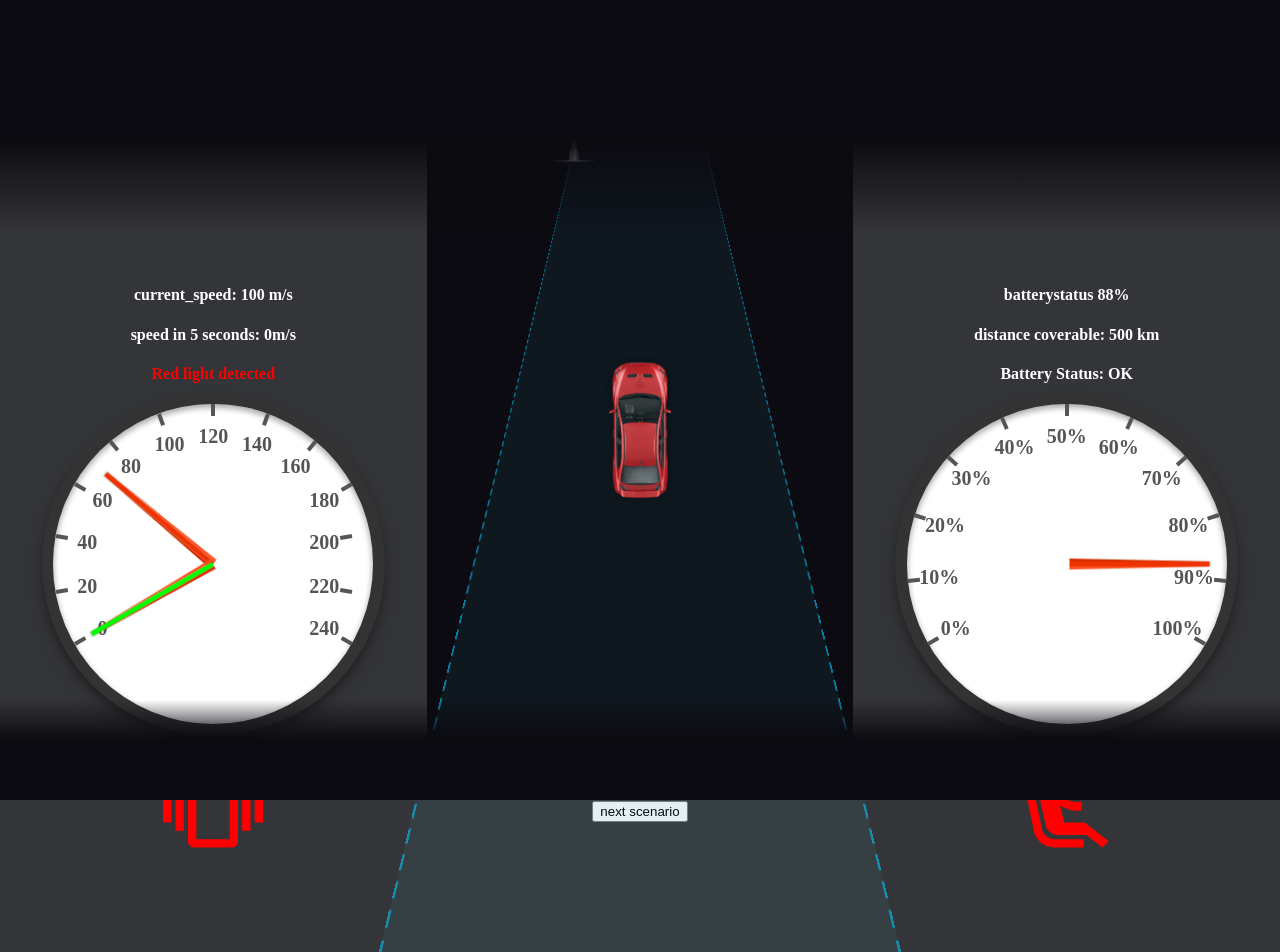
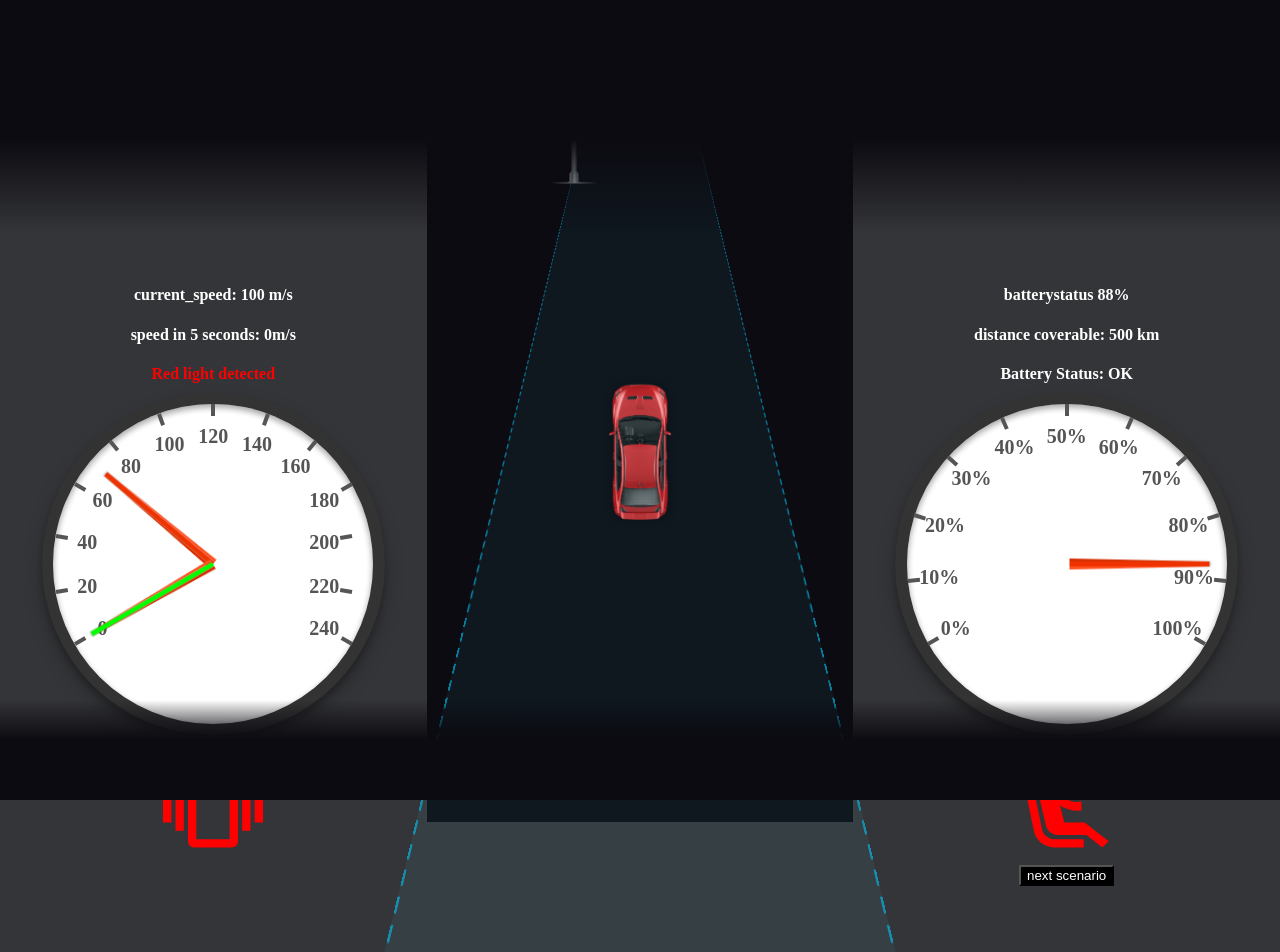
Before and after one commit to Mr-1011/Claire, a React (Create React App) app: page /speedometer in a window 1280 px wide. Shown: the top 952 px of the page. Built offline with nearby package versions, Linux system fonts and the light colour scheme; the HTML template or start-up script is replaced by a standard one; a web font is replaced by a local one.

Commit message:
child animation

```diff
--- a/src/Components/Animation/Animation_child.js
+++ b/src/Components/Animation/Animation_child.js
@@ -30,6 +30,10 @@ function Animation_child() {
       setTimeout(() => {
         setStopRoad(true);
       }, 4000);
+      setTimeout(()=>{
+        setShowChild(false);
+        setStopRoad(false);
+      },10000)
     }, Math.random() * 4 * 2500);
     return () => {
       window.clearTimeout(showChild);
@@ -52,7 +56,7 @@ function Animation_child() {
                     <img src={Child} />
                 </TrafficWrapper>
                 )}
-                <RoadWrapper className={stopRoad ? "" : "dashboard_wrapper"}>
+                <RoadWrapper className={stopRoad ? "slowroad" : "dashboard_wrapper"}>
                 <Road></Road>
                 <Road></Road>
                 <Road></Road>
--- a/src/Components/speedometer/speedometer_child.jsx
+++ b/src/Components/speedometer/speedometer_child.jsx
@@ -20,7 +20,7 @@ let predicition_horizon = 5;
 // animationtime and audiocounter exist to make the animation more stable
 const [acceleration,setAcceleration] = useState(1.5);
 const [alpha,setAlpha] = useState(startspeed+60);
-const [beta,setBeta] = useState(startspeed+acceleration*predicition_horizon+60);
+const [beta,setBeta] = useState(180);
 const [notifications,setNotifications] = useState("Set speed to 120 km/h")
 const [audiocounter, setAudiocounter] = useState(0);
 const [animationtime, setAnimationtime] = useState(10);
@@ -32,7 +32,8 @@ function play(){
 
 //the useEffect code is executed when the traffic light appears or the car stops
 useEffect(() =>{
-
+	console.log(beta);
+	console.log(alpha);
 	if(dataFromParent.dataFromParent.child==true){
 		setBeta(90);
 		setAcceleration(0);
@@ -43,10 +44,17 @@ useEffect(() =>{
 			play();
 		}
 	}
+	else{
+		setBeta(180);
+		setNotifications("set speed to 120 kmh");
+		setAnimationtime(10);
+
+	}
 	if(dataFromParent.dataFromParent.stop==true){
 		setAlpha(beta);
 
 	}
+
 
 },[dataFromParent.dataFromParent.child, dataFromParent.dataFromParent.stop])
 
@@ -57,11 +65,7 @@ useEffect(() =>{
 //speed(t) = startspeed+t*acceleration
 //predicted_speed = speed * Time_horizon* acceleration
 
-const setPred_Speed = (acceleration,startspeed,predicition_horizon) => {
-	let speed = startspeed+predicition_horizon*acceleration+60;
-	setBeta(speed+60);
-	return speed;
-}
+
 
 //animation for red needle (current speed)
 const rotate = keyframes`
@@ -71,11 +75,13 @@ to {
 `
 
 const InfiniteRotate = styled.div`
-animation: ${rotate} ${animationtime}s linear infinite;
+animation: ${rotate} ${animationtime}s linear;
 position: absolute;
 top: 50%;
 left: 50%;
 `
+
+/*
 //animation for predicted speed (green needle)
 const rotate_green = keyframes`
 to {
@@ -89,14 +95,6 @@ position: absolute;
 top: 50%;
 left: 50%;
 `
-
-//not working function
-/*
-InfiniteRotate.addEventListener("animationend", myEndFunction);
-
-function myEndFunction(){
-	console.log("called");
-}
 */
     return(
         <div className="engine">
@@ -148,9 +146,9 @@ function myEndFunction(){
 				</div>
 
 				<div style={{transform: "rotate("+beta+"deg)",position: "absolute",top: "50%",left: "50%"}}>
-				<InfiniteRotateGreen>
+
 					<div className="needle" style={{background:"#00FF00"}}></div>
-				</InfiniteRotateGreen>
+
 				</div>
 			</div>
 
--- a/src/components/Animation/Animation.js
+++ b/src/components/Animation/Animation.js
@@ -38,12 +38,17 @@ function Animation() {
 
   return (
 
-    <Grid container column={2}>
+    <Grid container column={3}>
         <Grid item xs={4}>
             <Speedometer dataFromParent={{traffic:showTraffic,stop:stopRoad}} />
             <VibrationOutlinedIcon style={{height:100,width:100,color:iconcolor}}/>
         </Grid>
         <Grid item xs={4}>
+            <Link to='/speedometer'>
+            <button style={{color:"white",background:"black",borderColor:"black"}}>
+              next scenario
+            </button>
+            </Link>
             <Dashboard>
             <img src={Car_Img} />
             <DashboardWrapper>
@@ -60,17 +65,26 @@ function Animation() {
                 </RoadWrapper>
             </DashboardWrapper>
             </Dashboard>
-          <Link to='/speedometer'>
-            <button>
-              next scenario
-            </button>
-        </Link>
+
         </Grid>
         <Grid item xs={4}>
             <Batterystatus/>
-            <AirlineSeatReclineExtraOutlinedIcon style={{height:100,width:100,color:iconcolor}}/>
+
+              <Grid container direction="column">
+                <Grid item>
+                <AirlineSeatReclineExtraOutlinedIcon style={{height:100,width:100,color:iconcolor}}/>
+                </Grid>
+                <Grid item>
+                <Link to='/speedometer_child'>
+                  <button style={{color:"white",background:"black",borderColor:"black"}}>
+                    next scenario
+                  </button>
+                </Link>
+                </Grid>
+                </Grid>
         </Grid>
-    </Grid>
+
+      </Grid>
 
   );
 }
--- a/src/components/Animation/animation.css
+++ b/src/components/Animation/animation.css
@@ -3,16 +3,17 @@
     animation: moveroad 500ms linear infinite;
   }
 
+
   .traffic {
     animation: movetraffic 4s linear;
   }
   .child{
-    animation: movechild 4s linear;
+    animation: movechild 10s linear;
   }
 
   @keyframes moveroad {
     0% {
-      transform: translateY(-20px);
+      transform: translateY(-30px);
     }
 
     100% {
@@ -34,8 +35,8 @@
 
   @keyframes movechild {
     0% {
-      left: 26px;
-      top: 4rem;
+      left: 100px;
+      top: 15rem;
     }
 
     100% {
@@ -43,3 +44,16 @@
       top: 19rem;
     }
   }
+  .slowroad > div{
+    animation: moveroadslow 500ms linear infinite;
+  }
+
+  @keyframes moveroadslow {
+    0% {
+      transform: translateY(-15px);
+    }
+
+    100% {
+      transform: translateY(-10px);
+    }
+  }
```
